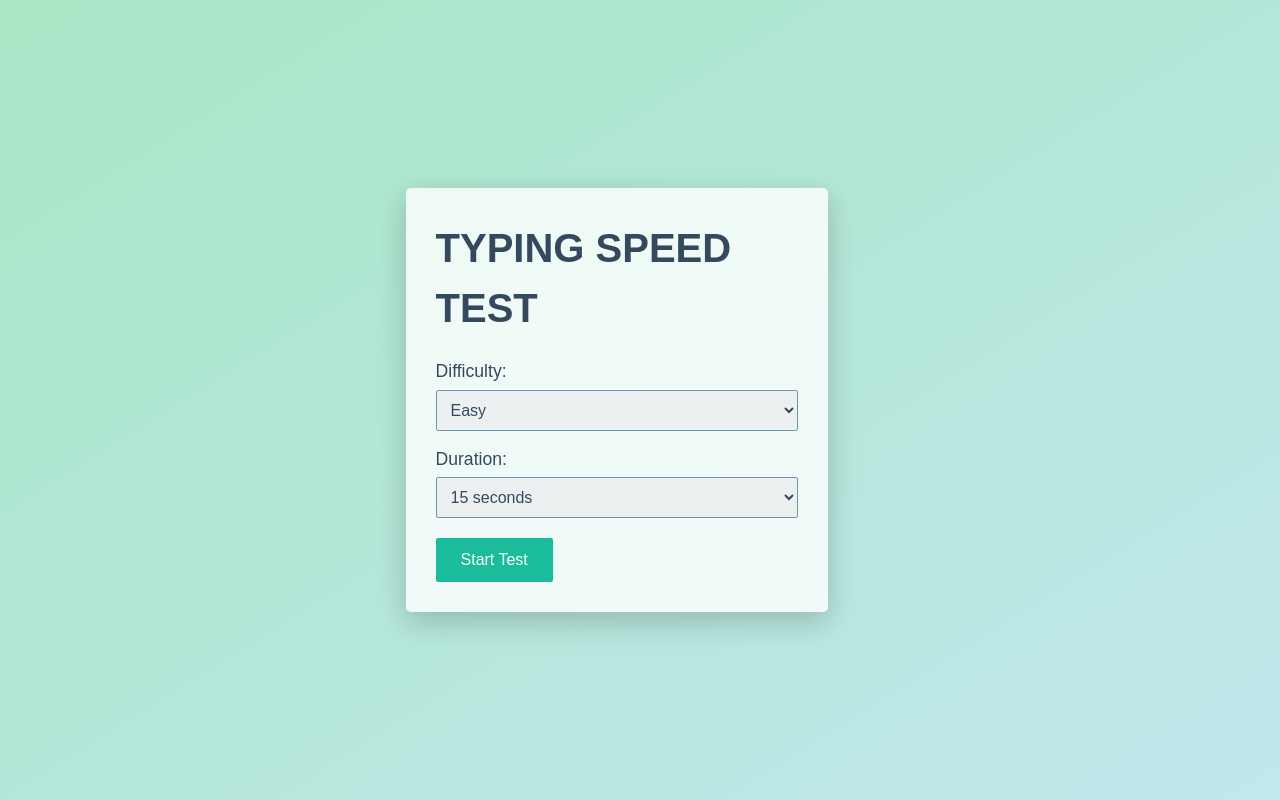
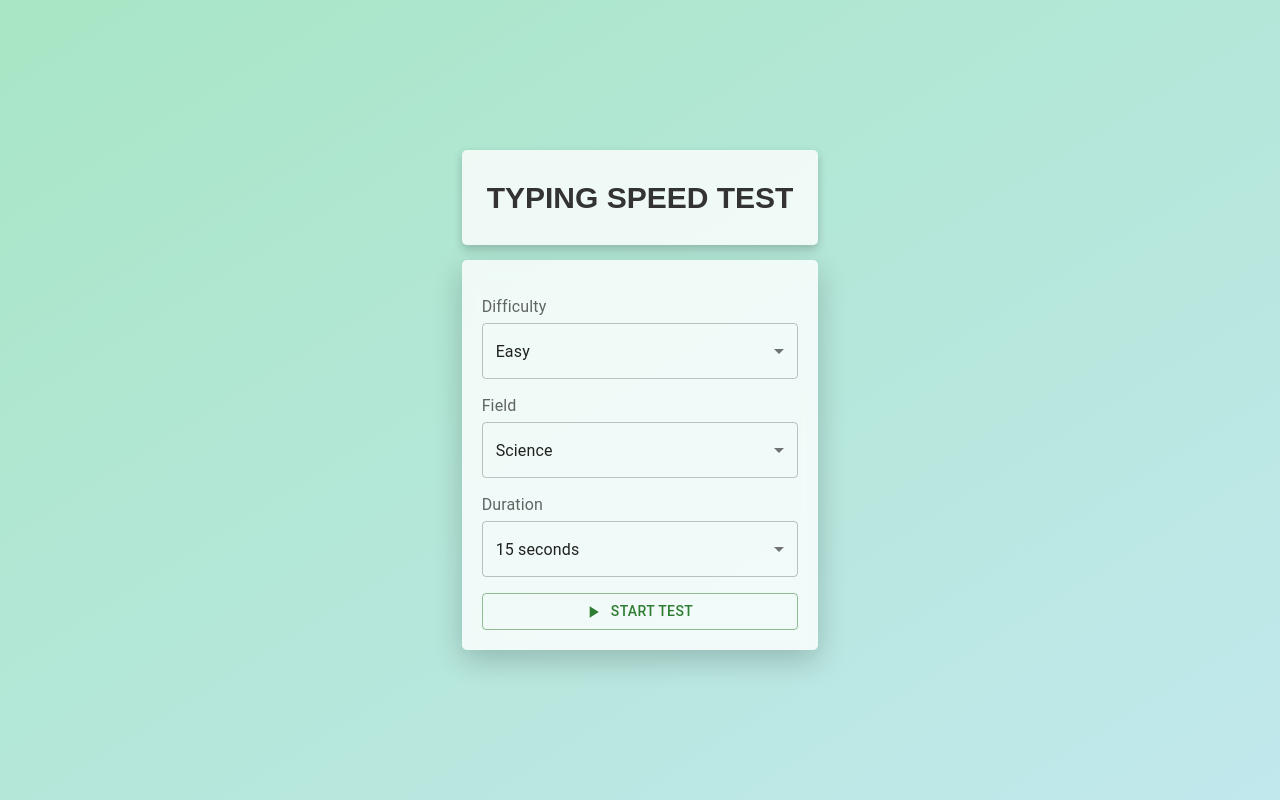
Before and after one commit to suystha7/TypingSpeedTest, a React (Vite) app: page / in a window 1280 px wide. Built offline with nearby package versions, Linux system fonts and the light colour scheme.

Commit message:
new changes

```diff
--- a/package.json
+++ b/package.json
@@ -10,6 +10,11 @@
     "preview": "vite preview"
   },
   "dependencies": {
+    "@emotion/react": "^11.14.0",
+    "@emotion/styled": "^11.14.0",
+    "@mui/icons-material": "^6.2.1",
+    "@mui/material": "^6.2.1",
+    "axios": "^1.7.9",
     "react": "^18.3.1",
     "react-dom": "^18.3.1"
   },
--- a/src/components/TypingSpeedTest.css
+++ b/src/components/TypingSpeedTest.css
@@ -1,5 +1,5 @@
 body {
-    font-family: 'Arial', sans-serif;
+  font-family: "Arial", sans-serif;
   margin: 0;
   padding: 0;
   background: linear-gradient(to bottom right, #a8e6c5, #c1e8ed);
@@ -13,19 +13,22 @@ body {
 .container {
   background: rgba(255, 255, 255, 0.8);
   backdrop-filter: blur(10px);
-    padding: 30px;
+  padding: 20px;
   border-radius: 5px;
-    width: 90%;
-    max-width: 700px;
   box-shadow: 0 10px 30px rgba(0, 0, 0, 0.2);
 }
 
 .title {
-    font-size: 2.5rem;
-    margin-bottom: 20px;
+  background-color: rgba(255, 255, 255, 0.8);
+  text-transform: uppercase;
+  color: #333;
+  padding: 25px;
+  border-radius: 5px;
+  text-align: center;
+  font-size: 30px;
   font-weight: bold;
-    color: #34495e;
-    text-transform: uppercase;
+  box-shadow: 0 4px 10px rgba(0, 0, 0, 0.2);
+  margin-bottom: 15px;
 }
 
 .section {
@@ -55,7 +58,7 @@ select {
 }
 
 textarea {
-    width: 96%;
+  width: 100%;
   height: 120px;
   margin-top: 15px;
   padding: 15px;
@@ -130,3 +133,26 @@ textarea {
   color: #2c3e50;
   word-wrap: break-word;
 }
+
+/* Material Icons for select button */
+.material-icons {
+  font-family: "Material Icons";
+  font-size: 1.5rem;
+  vertical-align: middle;
+  margin-left: 10px;
+}
+
+/* Add padding and margin to buttons */
+button {
+  padding: 12px 30px;
+  margin: 10px 0;
+  display: flex;
+  align-items: center;
+  justify-content: center;
+  font-size: 1rem;
+}
+
+/* Adjust button styles with Material Icons */
+button .material-icons {
+  margin-left: 8px;
+}
--- a/src/components/TypingSpeedTest.jsx
+++ b/src/components/TypingSpeedTest.jsx
@@ -1,22 +1,73 @@
 import { useState, useEffect } from "react";
+import {
+  Button,
+  Select,
+  MenuItem,
+  InputLabel,
+  FormControl,
+  TextField,
+} from "@mui/material";
+import { PlayArrow, RestartAlt } from "@mui/icons-material";
 import "./TypingSpeedTest.css";
 
-const TypingSpeedTest = () => {
-  const sampleTexts = {
-    easy: [
-      "The quick brown fox jumps over the lazy dog. It's a classic sentence to use all letters of the alphabet.",
+// Function to generate random text based on selected field
+const generateRandomText = (field) => {
+  const quotes = {
+    science: [
+      "Science is the belief in the ignorance of the experts.",
+      "The important thing is not to stop questioning.",
+      "Science is a way of thinking much more than it is a body of knowledge.",
     ],
-    medium: [
-      "Frontend development includes HTML, CSS, and JavaScript. These are the building blocks of modern web development.",
+    "web development": [
+      "Web development is not just about writing code, it's about creating experiences.",
+      "The best way to predict the future of web development is to create it.",
+      "Design is not just what it looks like and feels like. Design is how it works.",
     ],
-    hard: [
-      "Advanced JavaScript concepts include closures, promises, and async-await. Mastering these is essential for developers.",
+    psychology: [
+      "The unexamined life is not worth living.",
+      "Psychology is the study of behavior, not just the study of mind.",
+      "Mental health is not a destination, but a process.",
+    ],
+    IT: [
+      "IT is not just about hardware and software, it’s about how we use technology to solve problems.",
+      "The great myth of our age is that IT is separate from the business.",
+      "Information technology is a tool, not the solution.",
+    ],
+    ALML: [
+      "Artificial intelligence is the new electricity.",
+      "The future belongs to those who embrace artificial intelligence and machine learning.",
+      "Machine learning is a key element of AI, where systems learn from data and improve over time.",
+    ],
+    IOT: [
+      "The Internet of Things is transforming the way we live and work.",
+      "In IoT, we have a combination of software, sensors, and the internet working together.",
+      "The future of IoT is endless possibilities.",
+    ],
+    GK: [
+      "Knowledge is power.",
+      "An investment in knowledge pays the best interest.",
+      "The more that you read, the more things you will know.",
+    ],
+    sociology: [
+      "Sociology is the study of society and human behavior.",
+      "Sociology helps us understand the complex relationship between individuals and society.",
+      "The study of sociology is not just about understanding society, but about changing it.",
     ],
   };
 
+  // Pick a random quote from the selected field
+  const fieldQuotes = quotes[field] || [];
+  const randomQuote =
+    fieldQuotes[Math.floor(Math.random() * fieldQuotes.length)];
+
+  return randomQuote;
+};
+
+const TypingSpeedTest = () => {
   const [settings, setSettings] = useState({
     difficulty: "easy",
     duration: 15,
+    field: "science", // Default field set to science
   });
   const [testState, setTestState] = useState({
     isActive: false,
@@ -43,13 +94,11 @@ const TypingSpeedTest = () => {
 
   // Start the test
   const startTest = () => {
-    const randomIndex = Math.floor(
-      Math.random() * sampleTexts[settings.difficulty].length
-    );
+    const randomText = generateRandomText(settings.field);
     setTestState({
       isActive: true,
       timer: 0,
-      currentText: sampleTexts[settings.difficulty][randomIndex],
+      currentText: randomText,
       typedText: "",
       correctCharacters: 0,
       typedCharacters: 0,
@@ -101,25 +150,50 @@ const TypingSpeedTest = () => {
   };
 
   return (
+    <>
+      <h1 className="title">Typing Speed Test</h1>
       <div className="container">
-      <h1 className="title">Typing Speed Test</h1>
-
         {!testState.isActive && results.wpm === 0 && (
           <div className="settings">
-          <label>Difficulty:</label>
-          <select
+            <InputLabel>Difficulty</InputLabel>
+            <FormControl fullWidth>
+              <Select
                 value={settings.difficulty}
                 onChange={(e) =>
-              setSettings((prev) => ({ ...prev, difficulty: e.target.value }))
+                  setSettings((prev) => ({
+                    ...prev,
+                    difficulty: e.target.value,
+                  }))
                 }
               >
-            <option value="easy">Easy</option>
-            <option value="medium">Medium</option>
-            <option value="hard">Hard</option>
-          </select>
+                <MenuItem value="easy">Easy</MenuItem>
+                <MenuItem value="medium">Medium</MenuItem>
+                <MenuItem value="hard">Hard</MenuItem>
+              </Select>
+            </FormControl>
 
-          <label>Duration:</label>
-          <select
+            <InputLabel>Field</InputLabel>
+            <FormControl fullWidth>
+              <Select
+                value={settings.field}
+                onChange={(e) =>
+                  setSettings((prev) => ({ ...prev, field: e.target.value }))
+                }
+              >
+                <MenuItem value="science">Science</MenuItem>
+                <MenuItem value="web development">Web Development</MenuItem>
+                <MenuItem value="psychology">Psychology</MenuItem>
+                <MenuItem value="IT">IT</MenuItem>
+                <MenuItem value="ALML">AI/ML</MenuItem>
+                <MenuItem value="IOT">IOT</MenuItem>
+                <MenuItem value="GK">General Knowledge</MenuItem>
+                <MenuItem value="sociology">Sociology</MenuItem>
+              </Select>
+            </FormControl>
+
+            <InputLabel>Duration</InputLabel>
+            <FormControl fullWidth>
+              <Select
                 value={settings.duration}
                 onChange={(e) =>
                   setSettings((prev) => ({
@@ -128,47 +202,104 @@ const TypingSpeedTest = () => {
                   }))
                 }
               >
-            <option value={15}>15 seconds</option>
-            <option value={30}>30 seconds</option>
-            <option value={60}>60 seconds</option>
-          </select>
+                <MenuItem value={15}>15 seconds</MenuItem>
+                <MenuItem value={30}>30 seconds</MenuItem>
+                <MenuItem value={60}>60 seconds</MenuItem>
+              </Select>
+            </FormControl>
 
-          <button onClick={startTest} className="btn">
+            <Button
+              fullWidth
+              style={{
+                justifyContent: "center",
+                alignContent: "center",
+                display: "flex",
+                marginTop: "1rem",
+              }}
+              onClick={startTest}
+              variant="outlined"
+              color="success"
+              startIcon={<PlayArrow />}
+            >
               Start Test
-          </button>
+            </Button>
           </div>
         )}
 
         {testState.isActive && (
           <div className="test-section">
-          <p className="text-display">{testState.currentText}</p>
-          <textarea
+            <div className="test-card">
+              {/* Display Text */}
+              <p
+                className="text-display"
+                style={{
+                  fontSize: "24px",
+                  fontWeight: "bold",
+                  color: "#333",
+                  marginBottom: "20px",
+                }}
+              >
+                "{testState.currentText}"
+              </p>
+
+              {/* Textfield Input */}
+              <TextField
                 value={testState.typedText}
                 onChange={handleInputChange}
                 placeholder="Start typing here..."
+                fullWidth
+                multiline
+                variant="outlined"
                 disabled={!testState.isActive}
-          ></textarea>
+              />
+
+              {/* Progress Bar */}
               <div
                 className="progress-bar"
-            style={{ width: `${(testState.timer / settings.duration) * 100}%` }}
+                style={{
+                  height: "10px",
+                  width: "100%",
+                  backgroundColor: "#e0e0e0",
+                  borderRadius: "5px",
+                  marginBottom: "20px",
+                }}
+              >
+                <div
+                  style={{
+                    height: "100%",
+                    width: `${(testState.timer / settings.duration) * 100}%`,
+                    backgroundColor: "#4caf50",
+                    borderRadius: "5px",
+                  }}
                 ></div>
+              </div>
 
-          <div className="stats">
-            <p>Time Left: {settings.duration - testState.timer}s</p>
-            <p>
-              WPM:{" "}
+              {/* Statistics */}
+              <div
+                className="stats"
+                style={{ textAlign: "center", fontSize: "18px" }}
+              >
+                <p style={{ margin: "5px 0" }}>
+                  <strong>Time Left:</strong>{" "}
+                  {settings.duration - testState.timer}s
+                </p>
+                <p style={{ margin: "5px 0" }}>
+                  <strong>WPM:</strong>{" "}
                   {Math.round(
-                (testState.typedText.split(/\s+/).length / testState.timer) * 60
+                    (testState.typedText.split(/\s+/).length /
+                      testState.timer) *
+                      60
                   ) || 0}
                 </p>
-            <p>
-              Accuracy:{" "}
+                <p style={{ margin: "5px 0" }}>
+                  <strong>Accuracy:</strong>{" "}
                   {(
                     (testState.correctCharacters / testState.typedCharacters) *
                     100
                   ).toFixed(2) || 0}
                   %
                 </p>
+              </div>
             </div>
           </div>
         )}
@@ -181,14 +312,21 @@ const TypingSpeedTest = () => {
               WPM
             </p>
             <p>
-            Accuracy: <span className="result-value">{results.accuracy}</span>%
+              Accuracy: <span className="result-value">{results.accuracy}</span>
+              %
             </p>
-          <button onClick={restartTest} className="btn">
+            <Button
+              onClick={restartTest}
+              variant="contained"
+              color="success"
+              startIcon={<RestartAlt />}
+            >
               Restart Test
-          </button>
+            </Button>
           </div>
         )}
       </div>
+    </>
   );
 };
 
```
Also changed, not shown: 1 other file (tests, documents, lock files or other folders). Lines whose indentation alone changed are shown as unchanged.
